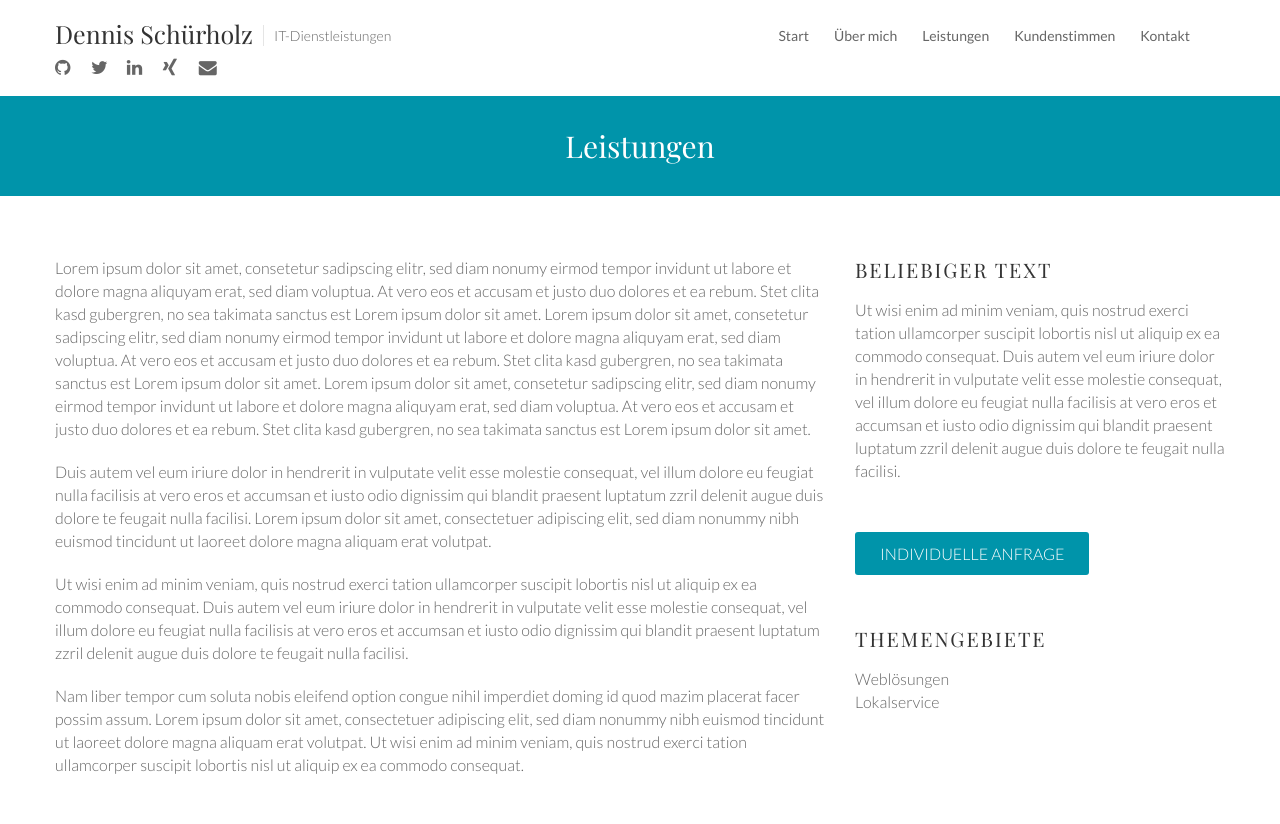
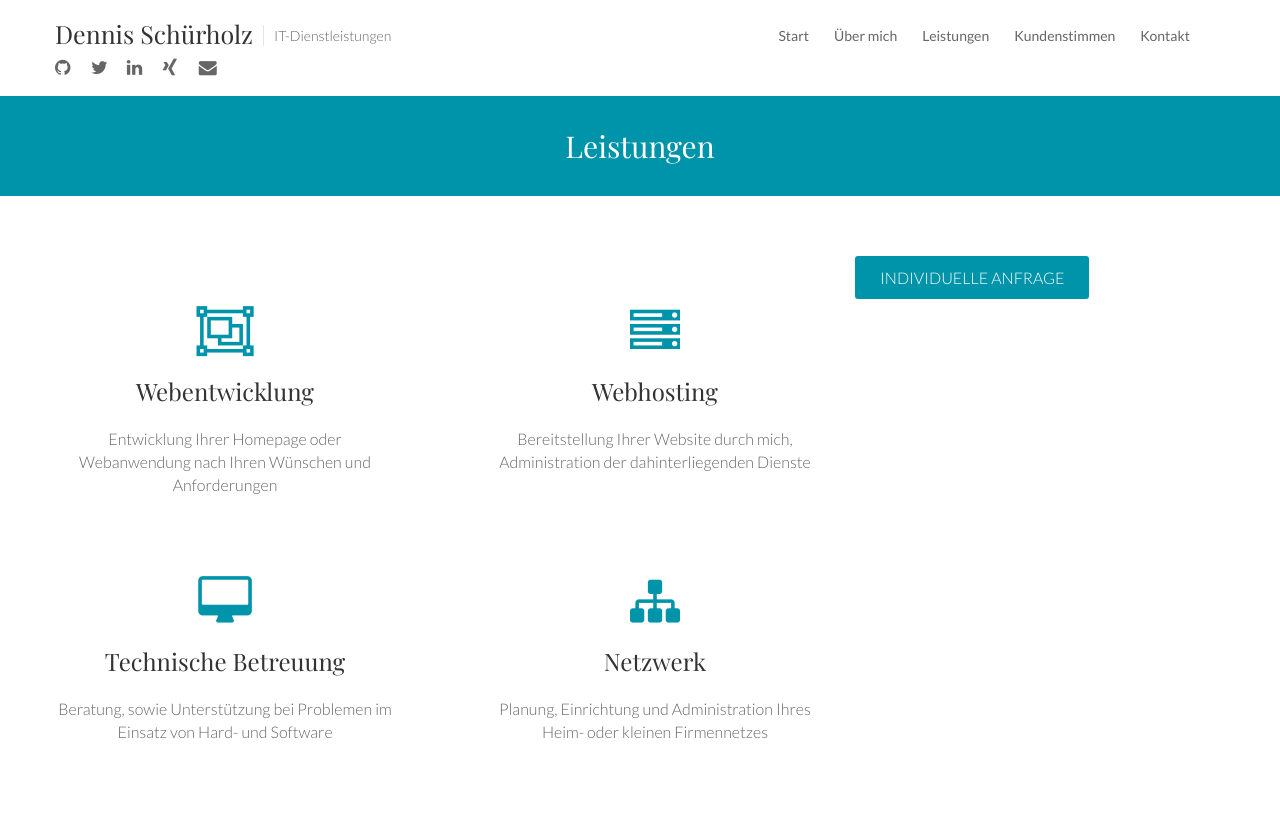
Before and after one commit to dennisschuerholz/schuerholz.it, a Jekyll site: the page built from _pages/leistungen.md, in a window 1280 px wide. Shown: the top 824 px of the page. Built offline with Jekyll 4.4.1, drawn with Linux system fonts in a browser that asks for light colours; some of the changed text lies outside the part shown.

Commit message:
Usage of tiles

```diff
--- a/_pages/leistungen.md
+++ b/_pages/leistungen.md
@@ -10,22 +10,94 @@ picture-pos: 35%
 widget:
   [
     {
-      type: ref,
-      key: "loremipsum"
-    }, {
+#      type: ref,
+#      key: "loremipsum"
+#    }, {
       type: form,
       content: { button: '', caption: '' }
-    }, {
-      type: ref,
-      key: "portfolio-nav"
+#    }, {
+#      type: ref,
+#      key: "portfolio-nav"
     }
   ]
 ---
 
-Lorem ipsum dolor sit amet, consetetur sadipscing elitr, sed diam nonumy eirmod tempor invidunt ut labore et dolore magna aliquyam erat, sed diam voluptua. At vero eos et accusam et justo duo dolores et ea rebum. Stet clita kasd gubergren, no sea takimata sanctus est Lorem ipsum dolor sit amet. Lorem ipsum dolor sit amet, consetetur sadipscing elitr, sed diam nonumy eirmod tempor invidunt ut labore et dolore magna aliquyam erat, sed diam voluptua. At vero eos et accusam et justo duo dolores et ea rebum. Stet clita kasd gubergren, no sea takimata sanctus est Lorem ipsum dolor sit amet. Lorem ipsum dolor sit amet, consetetur sadipscing elitr, sed diam nonumy eirmod tempor invidunt ut labore et dolore magna aliquyam erat, sed diam voluptua. At vero eos et accusam et justo duo dolores et ea rebum. Stet clita kasd gubergren, no sea takimata sanctus est Lorem ipsum dolor sit amet.
+{% include tile.html fa-icon='object-group' title='Webentwicklung' text='Entwicklung Ihrer Homepage oder Webanwendung nach Ihren Wünschen und Anforderungen' %}
 
-Duis autem vel eum iriure dolor in hendrerit in vulputate velit esse molestie consequat, vel illum dolore eu feugiat nulla facilisis at vero eros et accumsan et iusto odio dignissim qui blandit praesent luptatum zzril delenit augue duis dolore te feugait nulla facilisi. Lorem ipsum dolor sit amet, consectetuer adipiscing elit, sed diam nonummy nibh euismod tincidunt ut laoreet dolore magna aliquam erat volutpat.
+{% include tile.html fa-icon='server' title='Webhosting' text='Bereitstellung Ihrer Website durch mich, Administration der dahinterliegenden Dienste' %}
 
-Ut wisi enim ad minim veniam, quis nostrud exerci tation ullamcorper suscipit lobortis nisl ut aliquip ex ea commodo consequat. Duis autem vel eum iriure dolor in hendrerit in vulputate velit esse molestie consequat, vel illum dolore eu feugiat nulla facilisis at vero eros et accumsan et iusto odio dignissim qui blandit praesent luptatum zzril delenit augue duis dolore te feugait nulla facilisi.
+{% include tile.html fa-icon='desktop' title='Technische Betreuung' text='Beratung, sowie Unterstützung bei Problemen im Einsatz von Hard- und Software' %}
 
-Nam liber tempor cum soluta nobis eleifend option congue nihil imperdiet doming id quod mazim placerat facer possim assum. Lorem ipsum dolor sit amet, consectetuer adipiscing elit, sed diam nonummy nibh euismod tincidunt ut laoreet dolore magna aliquam erat volutpat. Ut wisi enim ad minim veniam, quis nostrud exerci tation ullamcorper suscipit lobortis nisl ut aliquip ex ea commodo consequat.
+{% include tile.html fa-icon='sitemap' title='Netzwerk' text='Planung, Einrichtung und Administration Ihres Heim- oder kleinen Firmennetzes' %}
+
+{% include tile.html fa-icon='graduation-cap' title='Schulung' text='Schulungen für den EInsatz neuer Systeme' %}
+
+{% include tile.html fa-icon='terminal' title='' text='' %}
+
+{% include tile.html fa-icon='sliders' title='' text='' %}
+
+{% include tile.html fa-icon='shield' title='' text='' %}
+
+{% include tile.html fa-icon='lock' title='' text='' %}
+
+{% include tile.html fa-icon='rocket' title='' text='' %}
+
+{% include tile.html fa-icon='question-circle' title='' text='' %}
+
+{% include tile.html fa-icon='question-circle-o' title='' text='' %}
+
+{% include tile.html fa-icon='plug' title='' text='' %}
+
+{% include tile.html fa-icon='magic' title='' text='' %}
+
+{% include tile.html fa-icon='linux' title='' text='' %}
+
+{% include tile.html fa-icon='windows' title='' text='' %}
+
+{% include tile.html fa-icon='language' title='' text='' %}
+
+{% include tile.html fa-icon='laptop' title='' text='' %}
+
+{% include tile.html fa-icon='info' title='' text='' %}
+
+{% include tile.html fa-icon='info-circle' title='' text='' %}
+
+{% include tile.html fa-icon='heart' title='' text='' %}
+
+{% include tile.html fa-icon='heart-o' title='' text='' %}
+
+{% include tile.html fa-icon='home' title='' text='' %}
+
+{% include tile.html fa-icon='handshake-o' title='' text='' %}
+
+{% include tile.html fa-icon='group' title='' text='' %}
+
+{% include tile.html fa-icon='globe' title='' text='' %}
+
+{% include tile.html fa-icon='gear' title='' text='' %}
+
+{% include tile.html fa-icon='gears' title='' text='' %}
+
+{% include tile.html fa-icon='envira' title='' text='' %}
+
+{% include tile.html fa-icon='envelope' title='' text='' %}
+
+{% include tile.html fa-icon='envelope-open' title='' text='' %}
+
+{% include tile.html fa-icon='comments' title='' text='' %}
+
+{% include tile.html fa-icon='comments-o' title='' text='' %}
+
+{% include tile.html fa-icon='certificate' title='' text='' %}
+
+{% include tile.html fa-icon='bullhorn' title='' text='' %}
+
+{% include tile.html fa-icon='android' title='' text='' %}
+
+{% include tile.html fa-icon='apple' title='' text='' %}
+
+{% include tile.html fa-icon='' title='' text='' %}
+
+{% include tile.html fa-icon='' title='' text='' %}
+
+{% include tile.html fa-icon='' title='' text='' %}
```
Also changed, not shown: other parts of _pages/leistungen.md (+1 -1 lines).
